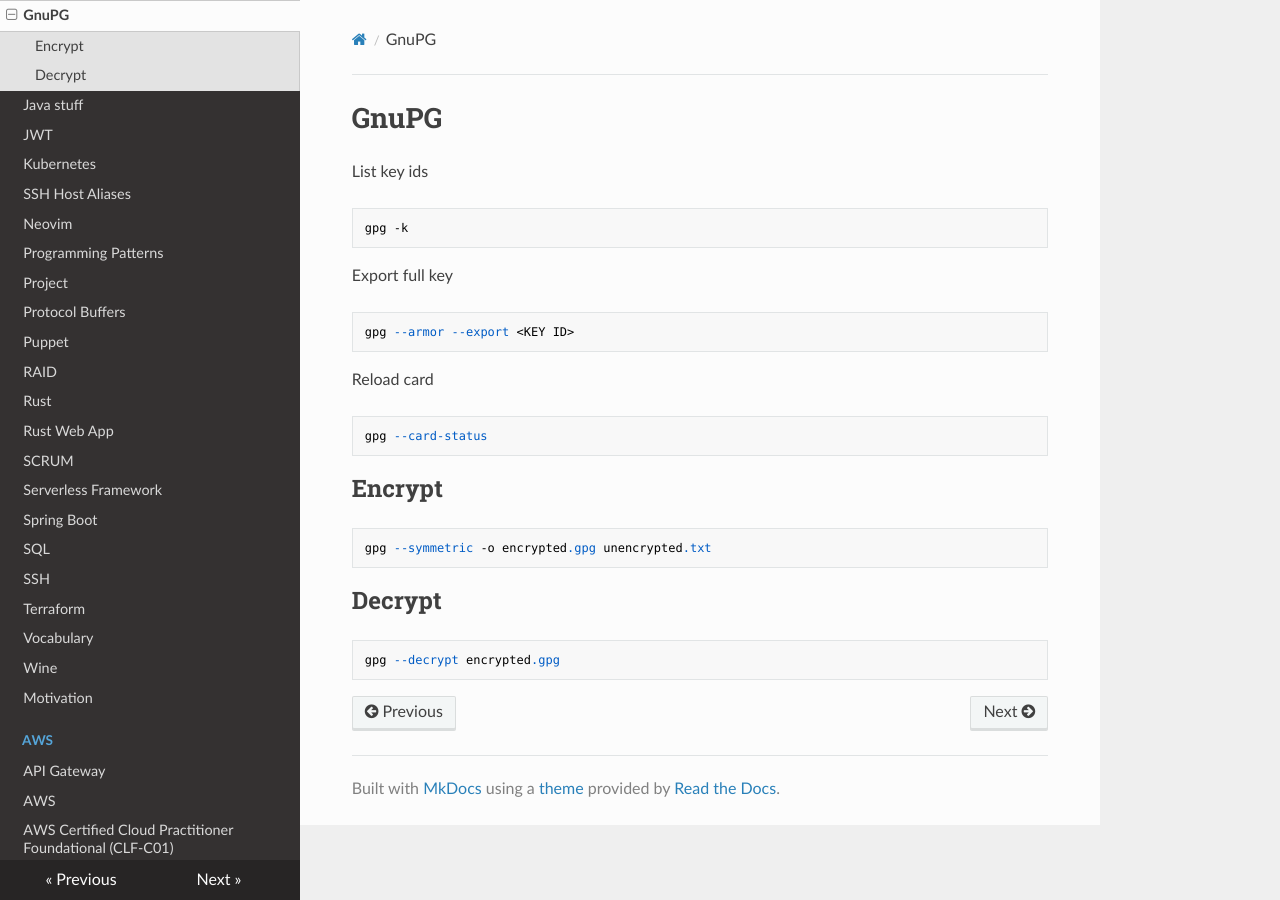
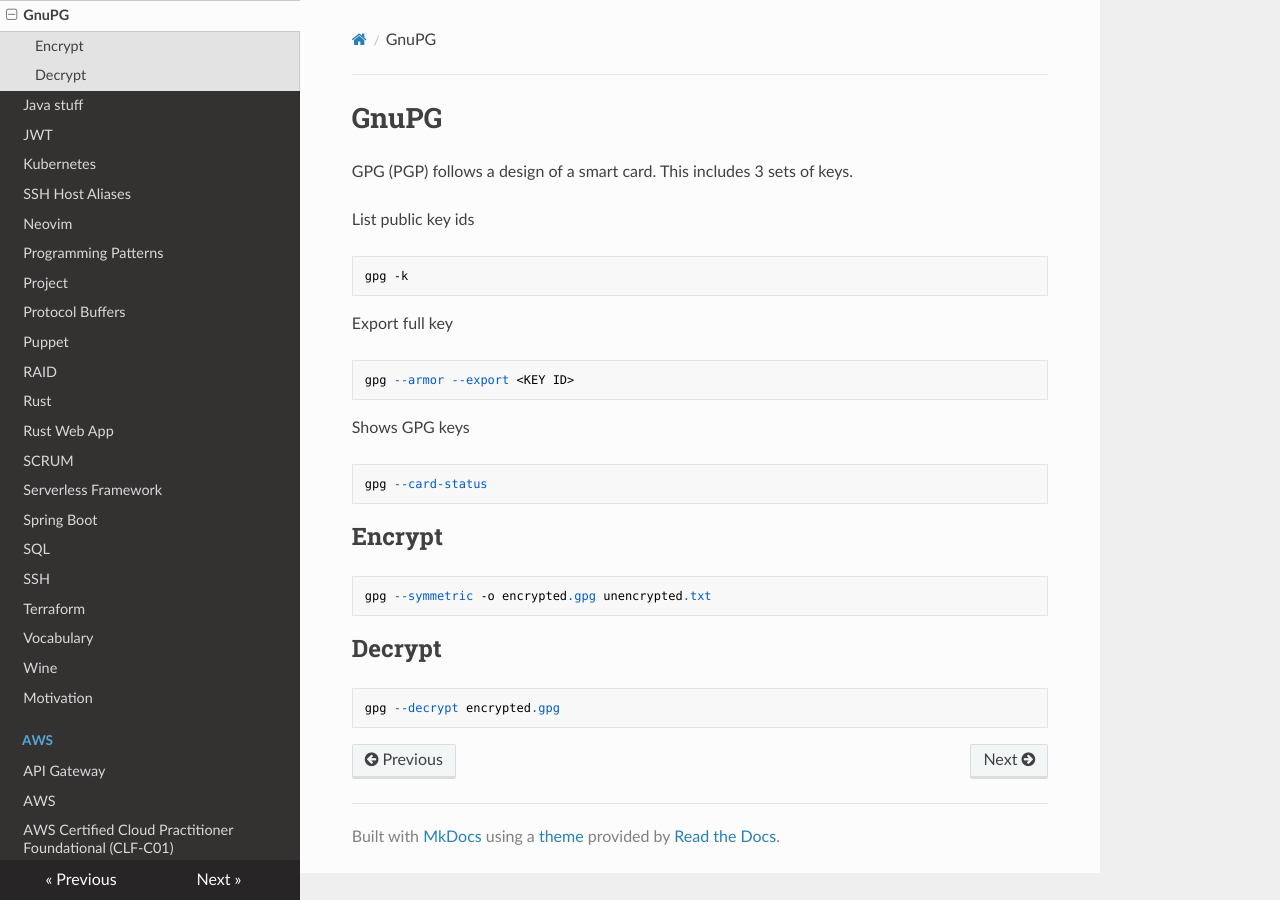
Before and after one commit to YotaYota/notes, an MkDocs documentation site: the page built from docs/gpg.md, in a window 1280 px wide. Built offline with MkDocs 1.6.1, drawn with Linux system fonts in a browser that asks for light colours; nearby versions of some CDN libraries.

Commit message:
note on GPG

````diff
--- a/docs/gpg.md
+++ b/docs/gpg.md
@@ -1,6 +1,8 @@
 # GnuPG
 
-List key ids
+GPG (PGP) follows a design of a smart card. This includes 3 sets of keys.
+
+List public key ids
 ```
 gpg -k
 ```
@@ -10,7 +12,7 @@
 gpg --armor --export <KEY ID>
 ```
 
-Reload card
+Shows GPG keys
 ```
 gpg --card-status
 ```
````
